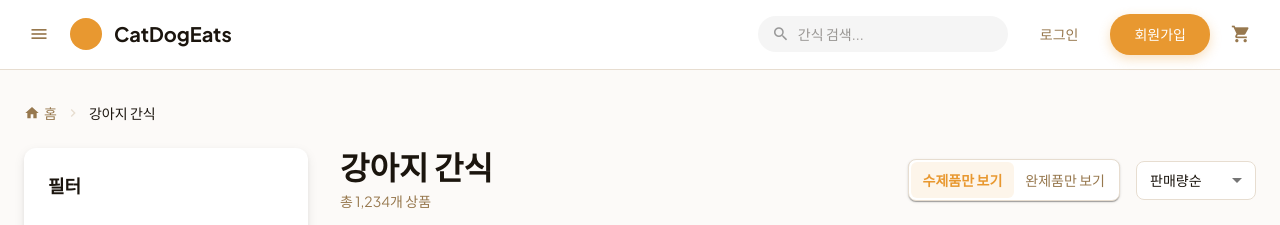
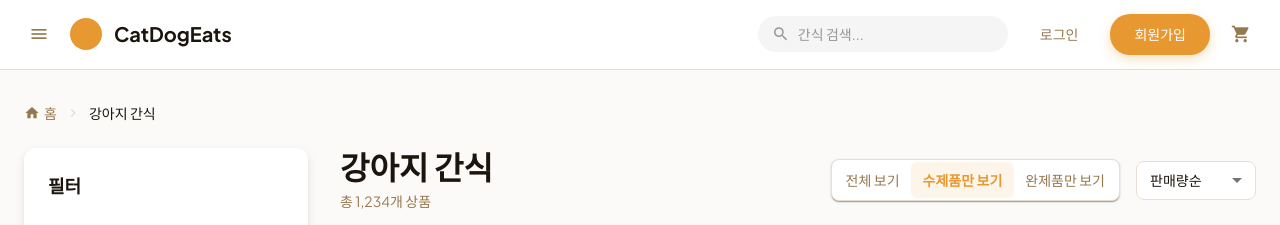
Before and after one commit to prgrms-aibe-devcourse/AIBE1-final-Team05-Frontend-prototype, a React (Vite) app: page /productsList in a window 1280 px wide. Shown: the top 225 px of the page. Built offline with nearby package versions, Linux system fonts and the light colour scheme.

Commit message:
Modify: 전체 보기 카테고리 추가

```diff
--- a/src/components/ProductList/components/ProductSorting.tsx
+++ b/src/components/ProductList/components/ProductSorting.tsx
@@ -1,4 +1,4 @@
-// src/components/product/ProductSorting.tsx
+// src/components/ProductList/components/ProductSorting.tsx
 
 import React from "react";
 import {
@@ -42,8 +42,23 @@ const ProductSorting: React.FC<ProductSortingProps> = ({
     newValue: string | null
   ) => {
     if (newValue !== null) {
-      onHandmadeToggle(newValue === "handmade");
+      // 전체 보기 = null, 수제품만 = true, 완제품만 = false
+      if (newValue === "all") {
+        onHandmadeToggle(null as any); // 전체 표시를 위해 null 전달
+      } else if (newValue === "handmade") {
+        onHandmadeToggle(true);
+      } else if (newValue === "ready-made") {
+        onHandmadeToggle(false);
+      }
     }
+  };
+
+  // 현재 선택된 값 결정
+  const getSelectedValue = () => {
+    if (isHandmadeOnly === null || isHandmadeOnly === undefined) {
+      return "all";
+    }
+    return isHandmadeOnly ? "handmade" : "ready-made";
   };
 
   return (
@@ -89,7 +104,7 @@ const ProductSorting: React.FC<ProductSortingProps> = ({
           mt: { xs: 2, md: 0 },
         }}
       >
-        {/* 상품 타입 토글 */}
+        {/* 상품 타입 토글 - 3개 버튼으로 확장 */}
         <Paper
           sx={{
             display: "flex",
@@ -100,7 +115,7 @@ const ProductSorting: React.FC<ProductSortingProps> = ({
           }}
         >
           <ToggleButtonGroup
-            value={isHandmadeOnly ? "handmade" : "all"}
+            value={getSelectedValue()}
             exclusive
             onChange={handleProductTypeChange}
             sx={{
@@ -113,6 +128,7 @@ const ProductSorting: React.FC<ProductSortingProps> = ({
                 fontWeight: 500,
                 color: theme.palette.text.secondary,
                 textTransform: "none",
+                minWidth: "auto",
                 "&:hover": {
                   backgroundColor: "transparent",
                 },
@@ -127,8 +143,9 @@ const ProductSorting: React.FC<ProductSortingProps> = ({
               },
             }}
           >
+            <ToggleButton value="all">전체 보기</ToggleButton>
             <ToggleButton value="handmade">수제품만 보기</ToggleButton>
-            <ToggleButton value="all">완제품만 보기</ToggleButton>
+            <ToggleButton value="ready-made">완제품만 보기</ToggleButton>
           </ToggleButtonGroup>
         </Paper>
 
```
